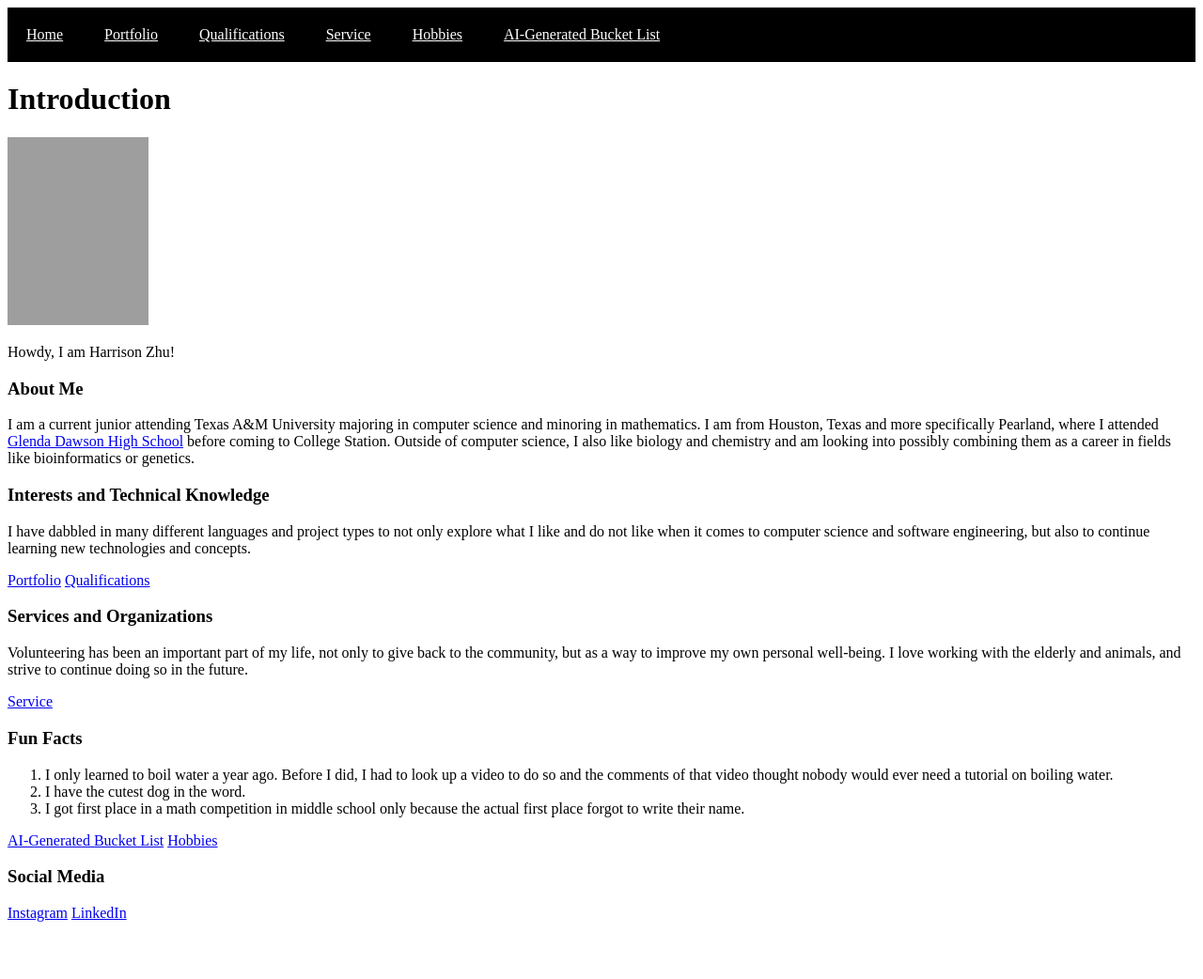
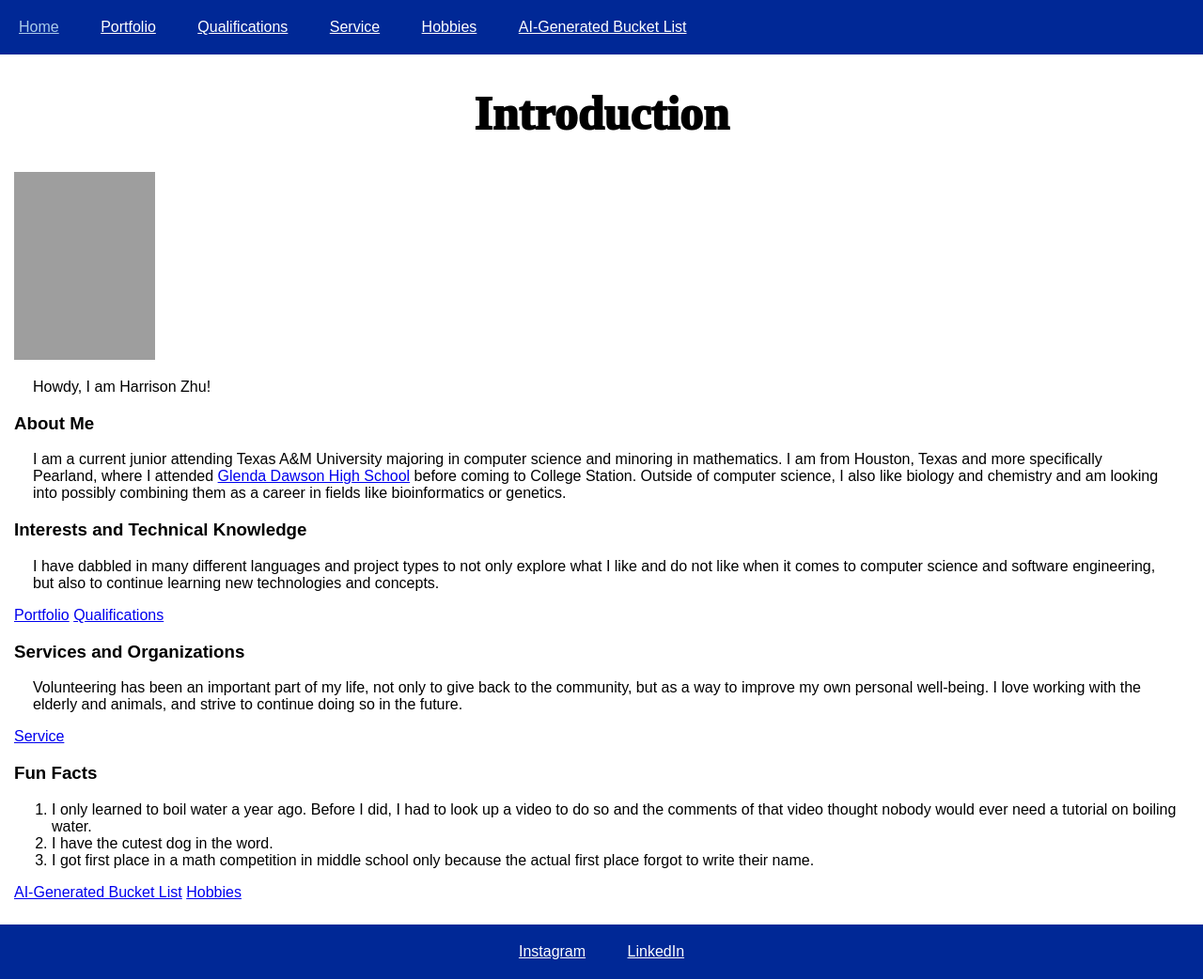
Before and after one commit to CSCE331-Fall2025/HZhu-Project-1, a plain HTML site: page index.html in a window 1280 px wide. Shown: the whole page at 94% size. Before the commit the page ends 989 px from the top, so only its background shows below. Drawn offline with Linux system fonts and the light colour scheme; grey boxes are pictures that could not be loaded.

Commit message:
Added bottom bar and changed fonts

```diff
--- a/index.html
+++ b/index.html
@@ -13,6 +13,7 @@
     <a href="bucket_list.html" class="top_bar_links">AI-Generated Bucket List</a>
   </div>
   <body>
+    <div class="content_div">
       <h1>Introduction</h1>
       <img src="images/Zhu_Harrison_D_.jpg" alt="Portrait" width="150" height="200">
       <p>Howdy, I am Harrison Zhu!</p>
@@ -33,8 +34,10 @@
       </ol>
       <a href="bucket_list.html">AI-Generated Bucket List</a>
       <a href="hobbies.html">Hobbies</a>
-    <h3>Social Media</h3>
-    <a href="https://www.instagram.com/harry.pineapples/?hl=zh-cn">Instagram</a>
-    <a href="https://www.linkedin.com/in/harrison-zhu-159105325">LinkedIn</a>
+    </div>
+    <div class="bottom_bar">
+      <a href="https://www.instagram.com/harry.pineapples/?hl=zh-cn" class="top_bar_links">Instagram</a>
+      <a href="https://www.linkedin.com/in/harrison-zhu-159105325" class="top_bar_links">LinkedIn</a>
+    </div>
   </body>
 </html>
--- a/light.css
+++ b/light.css
@@ -1,5 +1,27 @@
+body {
+    background-color: white;
+    margin: 0;
+    font: menu;
+}
+
+h1 {
+    font-size: 50px;
+    font-family: 'Times New Roman', Times, serif;
+    font-weight: 1000;
+    text-align: center;
+}
+
+p {
+    padding: 0px 20px;
+}
+
+.content_div {
+    margin: 15px;
+    padding-bottom: 10px;
+}
+
 .top_bar {
-    background-color: black;
+    background-color: rgb(0, 40, 150);
     width: 100%;
     height: 100%;
     padding: 20px 0;
@@ -17,3 +39,11 @@
 .top_bar_links:hover {
     color: #aaccea;
 }
+
+.bottom_bar {
+    background-color: rgb(0, 40, 150);
+    width: 100%;
+    height: 100%;
+    padding: 20px 0;
+    text-align: center;
+}
```
Also changed, not shown: bucket_list.html (+6 -0 lines), hobbies.html (+6 -0 lines), portfolio.html (+6 -0 lines), qualifications.html (+6 -0 lines), service.html (+6 -0 lines). Lines whose indentation alone changed are shown as unchanged.
